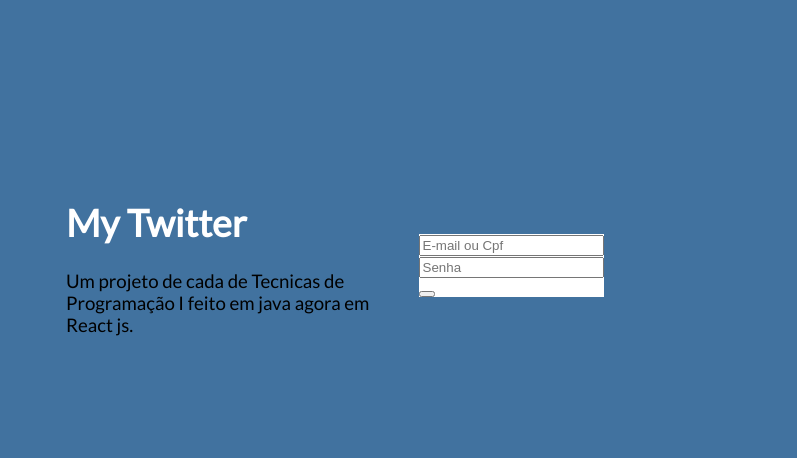
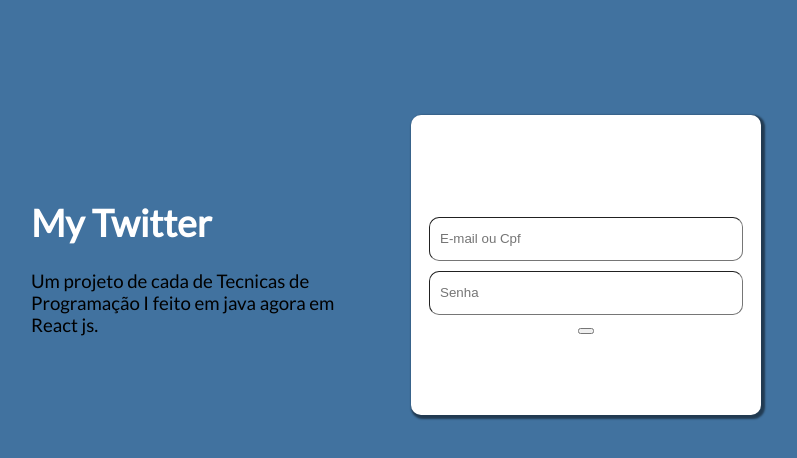
Before and after one commit to kaladabrio2020/MyTwitterReactJS, a React (Create React App) app in the folder mytwitter/: page / in a window 1280 px wide. Shown: the top 458 px of the page, without its empty margins (229-1026 px from the left). Built offline with nearby package versions, Linux system fonts and the light colour scheme.

Commit message:
TelaDeLogin 1

```diff
--- a/mytwitter/src/components/MainPage/MainPage.js
+++ b/mytwitter/src/components/MainPage/MainPage.js
@@ -12,9 +12,15 @@ export default function MainPage(){
                 </div>
 
                 <div className={Styles.DivUser}>
-                    <input placeholder="E-mail ou Cpf" />   <br></br>
-                    <input placeholder="Senha" />           <br></br>
-                    <button title="Entrar"/>
+
+                    <form className={Styles.FormInput}>
+                        <input type="text" placeholder="E-mail ou Cpf"  />
+                        <input type="text" placeholder="Senha"          />
+                    </form>
+
+                    <div>
+                        <button title="Entrar"/>
+                    </div>
                 </div>
 
             </div>
--- a/mytwitter/src/components/MainPage/MainPage.module.css
+++ b/mytwitter/src/components/MainPage/MainPage.module.css
@@ -14,9 +14,8 @@ body{
 
 .DivText{
     position    : absolute;
-    margin-right: 350px;
+    margin-right: 420px;
     width: 350px;
-
     justify-content: center;
     margin-left: 10px;
 
@@ -25,15 +24,45 @@ body{
 .DivUser{
     background-color: #ffffff;
     position    : absolute;
-    margin-left: 200px;
-    flex-direction: column;
+    width : 350px;
+    height: 300px;
+    margin-left: 350px;
+    display: flex;
+    align-items    : center;
+    justify-content: center;
+    flex-direction : column;
+
+    border-radius: 10px;
+    box-shadow: 2px 2px 2px 2px rgba(0, 0, 0, 0.487);
+}
+
+.FormInput{
+    margin-top: 10px;
+    display: flex;
+    align-items    : center;
+    justify-content: center;
+    flex-direction : column;
 }
 
 h1{
     color: #ffffff;
     font-size: 28pt;
 }
+
 p{
-
     font-size: 14pt;
 }
+
+input{
+    font-size: 10pt;
+    height: 40px;
+    width : 300px;
+    margin-top: 10px;
+    padding-left: 10px;
+    border-width: 1px;
+    border-radius: 10px;
+    outline: none;
+}
+input:focus{
+    border: 3px solid red;
+}
```
